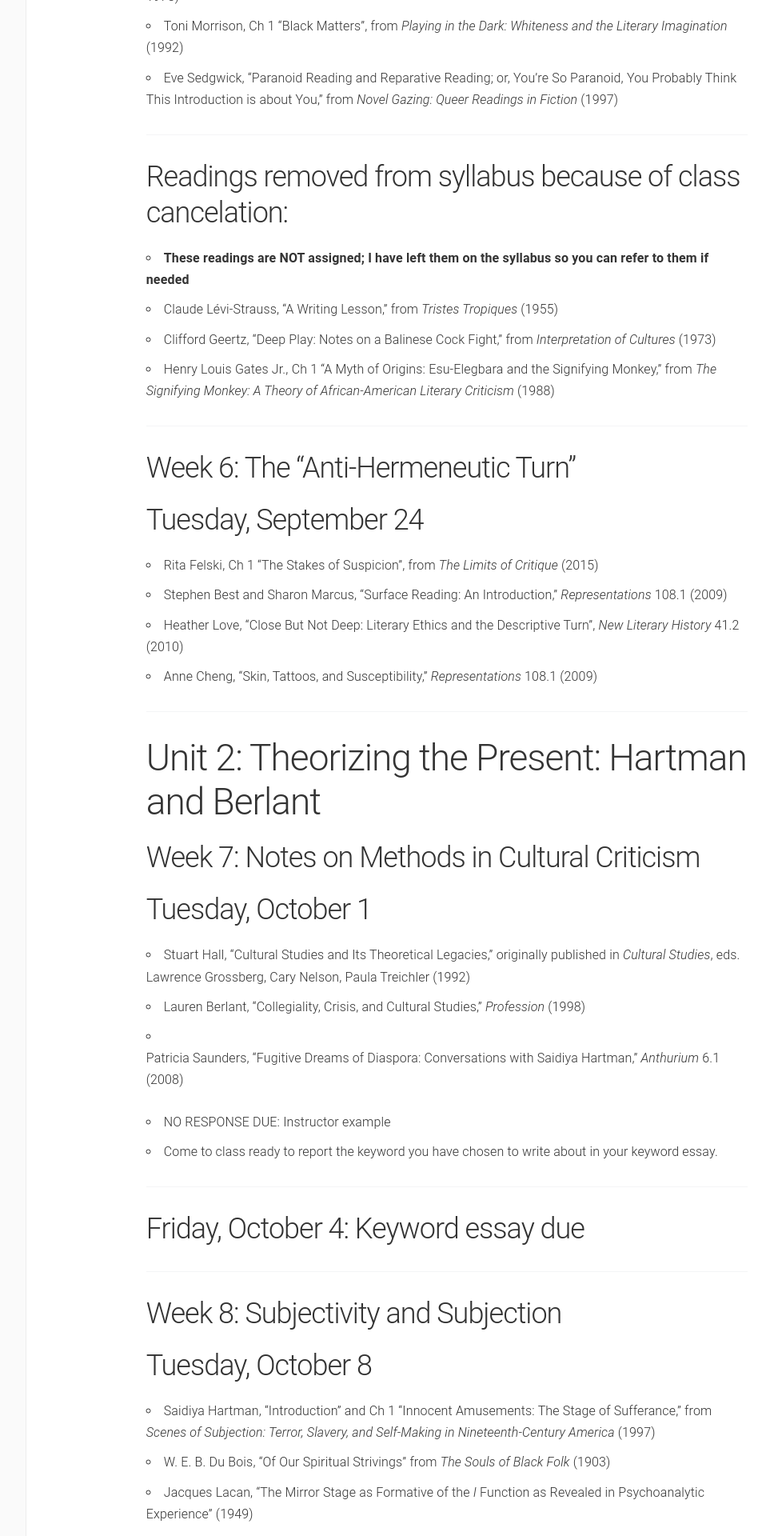
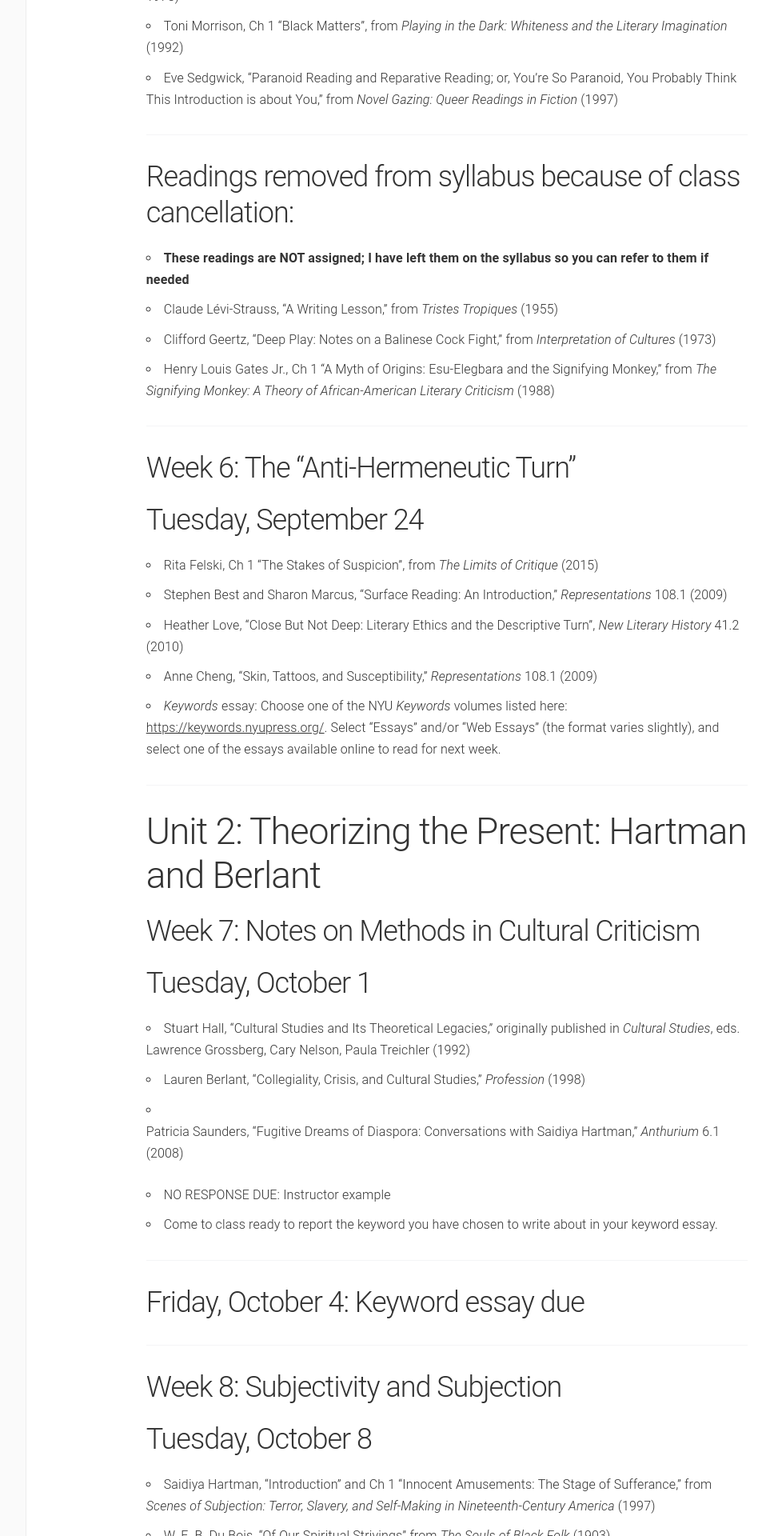
Before and after one commit to lcthomas/eng681f19, a Jekyll site: the page built from schedule.md, in a window 1280 px wide. Shown: the part 1968-3888 px from the top of the page at 80% size, without its empty margins (180-1143 px from the left). Built offline with Jekyll 4.4.1, drawn with Linux system fonts in a browser that asks for light colours; some of the changed text lies outside the part shown.

Commit message:
Keywords reading addition

```diff
--- a/schedule.md
+++ b/schedule.md
@@ -49,7 +49,7 @@ navigation: 3
 
 ----
 
-## Readings removed from syllabus because of class cancelation:
+## Readings removed from syllabus because of class cancellation:
 * **These readings are NOT assigned; I have left them on the syllabus so you can refer to them if needed**
 * Claude Lévi-Strauss, “A Writing Lesson,” from _Tristes Tropiques_ (1955)
 * Clifford Geertz, "Deep Play: Notes on a Balinese Cock Fight,” from _Interpretation of Cultures_ (1973)
@@ -63,6 +63,7 @@ navigation: 3
 * Stephen Best and Sharon Marcus, “Surface Reading: An Introduction," _Representations_ 108.1 (2009)
 * Heather Love, “Close But Not Deep: Literary Ethics and the Descriptive Turn”, _New Literary History_ 41.2 (2010)
 * Anne Cheng, “Skin, Tattoos, and Susceptibility,” _Representations_ 108.1 (2009)
+* *Keywords* essay: Choose one of the NYU *Keywords* volumes listed here: [https://keywords.nyupress.org/](https://keywords.nyupress.org/). Select "Essays" and/or "Web Essays" (the format varies slightly), and select one of the essays available online to read for next week.
 
 ----
 
```
